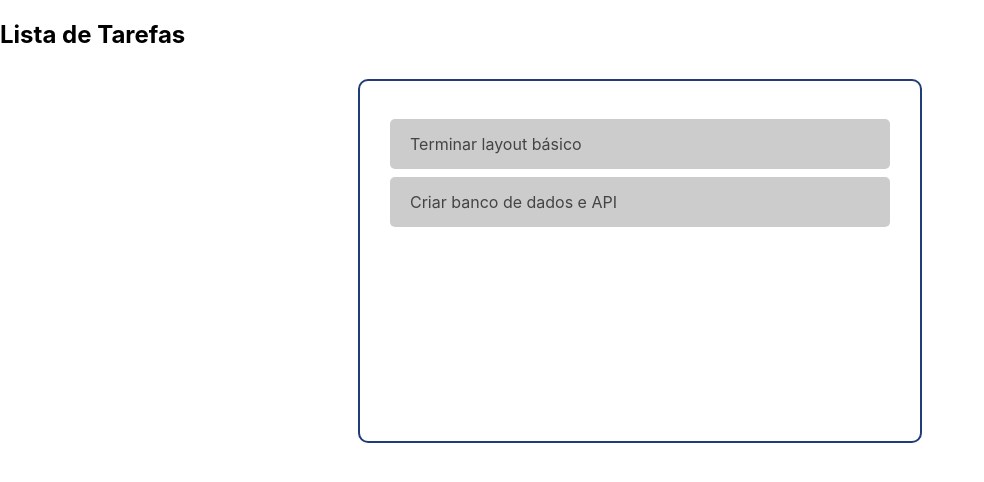
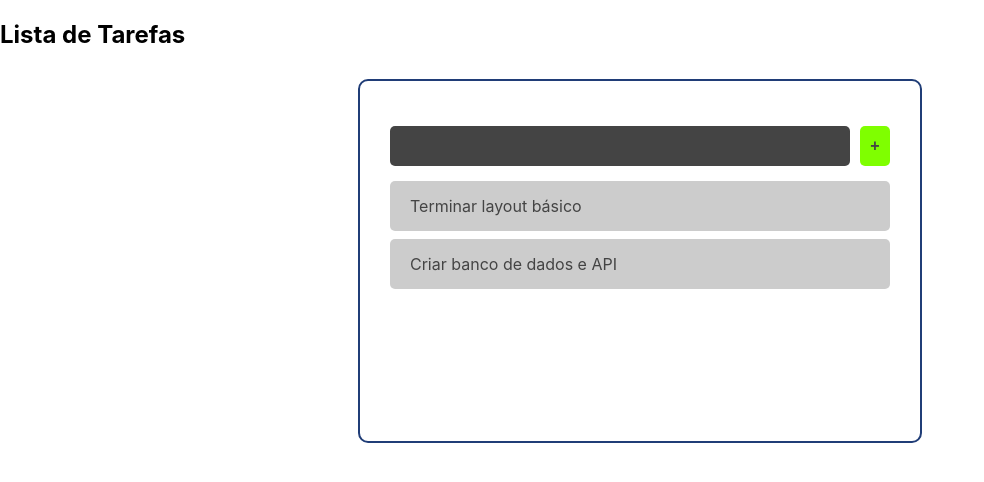
Before and after one commit to hermannhahn/lista-de-tarefas, a React (Create React App) app: page / in a window 1280 px wide. Shown: the top 482 px of the page, without its empty margins (0-984 px from the left). Built offline with nearby package versions, Linux system fonts and the light colour scheme.

Commit message:
layout: css, botão de adicionar

```diff
--- a/src/components/AddTask.jsx
+++ b/src/components/AddTask.jsx
@@ -1,7 +1,18 @@
 import React from "react";
+import '../styles/AddTask.css';
+import Button from "./Button";
 
 const AddTask = () => {
-	return <></>;
+	return (
+		<>
+			<div className="add-task-container">
+				<input className="add-task-input" type="text" />
+				<div className="add-task-button-container">
+					<Button>+</Button>
+				</div>
+			</div>
+		</>
+	);
 };
 
 export default AddTask;
--- a/src/components/App.js
+++ b/src/components/App.jsx
@@ -1,16 +1,18 @@
 import React, { useState } from "react";
 
+import Tasks from "./Tasks";
+import AddTask from "./AddTask";
+
 import "../styles/App.css";
-import Tasks from "./Tasks";
-
-const jsonData = require("../api/database.json");
 
 const App = () => {
+	const jsonData = require("../api/database.json");
 	const [tasks, setTasks] = useState(jsonData);
 	return (
 		<>
 			<h2>Lista de Tarefas</h2>
 			<div className="container">
+				<AddTask />
 				<Tasks tasks={tasks} />
 			</div>
 		</>
--- /dev/null
+++ b/src/components/Button.jsx
@@ -0,0 +1,12 @@
+import React from 'react'
+import '../styles/Button.css';
+
+const Button = ({children, onClick}) => {
+    return (
+        <button onClick={onClick} className='button'>
+            {children}
+        </button>
+    );
+}
+
+export default Button
--- /dev/null
+++ b/src/styles/AddTask.css
@@ -0,0 +1,20 @@
+.add-task-container {
+    margin: 15px 0;
+    width: 100%;
+    display: flex;
+}
+
+.add-task-input {
+    height:  40px;
+    padding: 0 10px;
+    border-radius: 5px;
+    border: none;
+    flex: 2;
+    background-color: #444;
+    color: #eee;
+    font-size: 16px;
+}
+
+.add-task-button-container {
+    margin-left: 10px;
+}
--- /dev/null
+++ b/src/styles/Button.css
@@ -0,0 +1,13 @@
+.button {
+    background-color: chartreuse;
+    height: 40px;
+    padding: 0 0px;
+    border-radius: 5px;
+    width: 30px;
+    font-size: 16px;
+    color: #444;
+    font-weight: bold;
+    text-align: center;
+    cursor: pointer;
+    border: none;
+}
```
Also changed, not shown: src/components/Task.jsx (renamed from src/components/Task.js), src/components/Tasks.jsx (renamed from src/components/Tasks.js).
